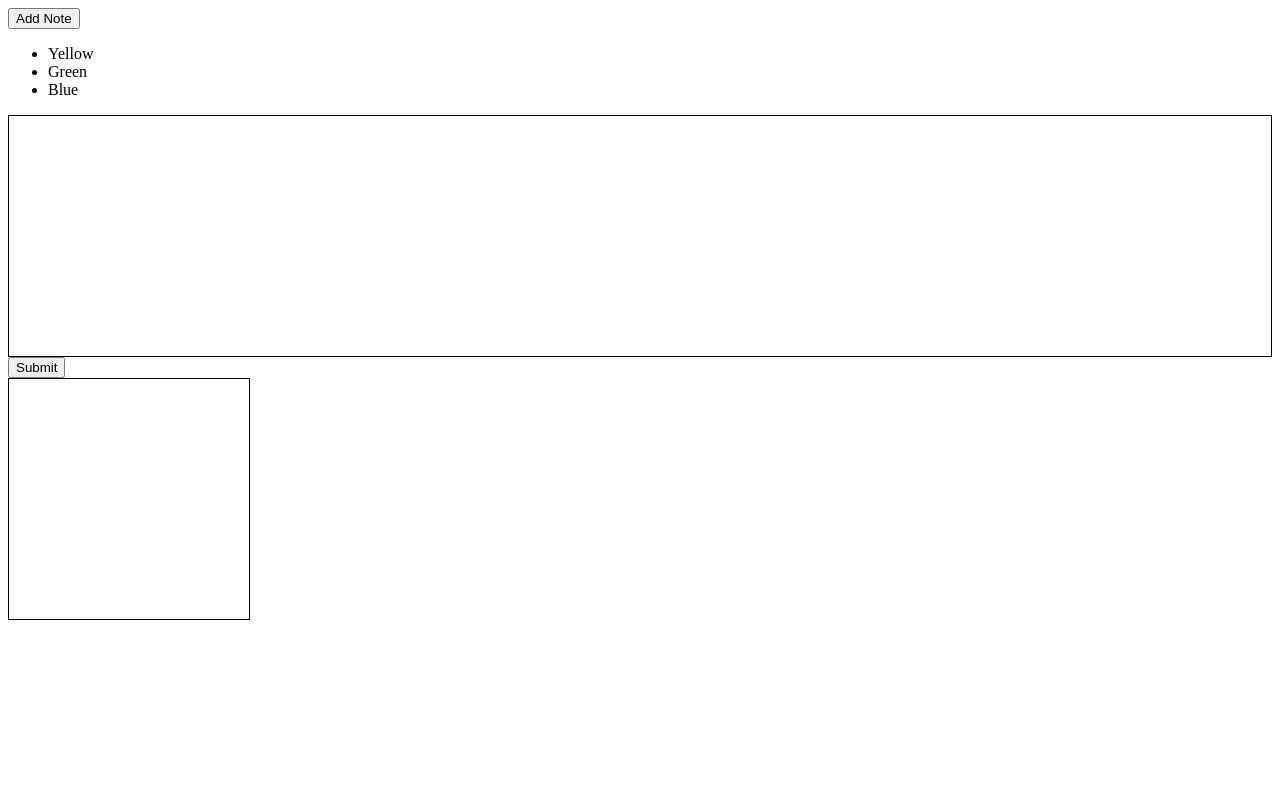
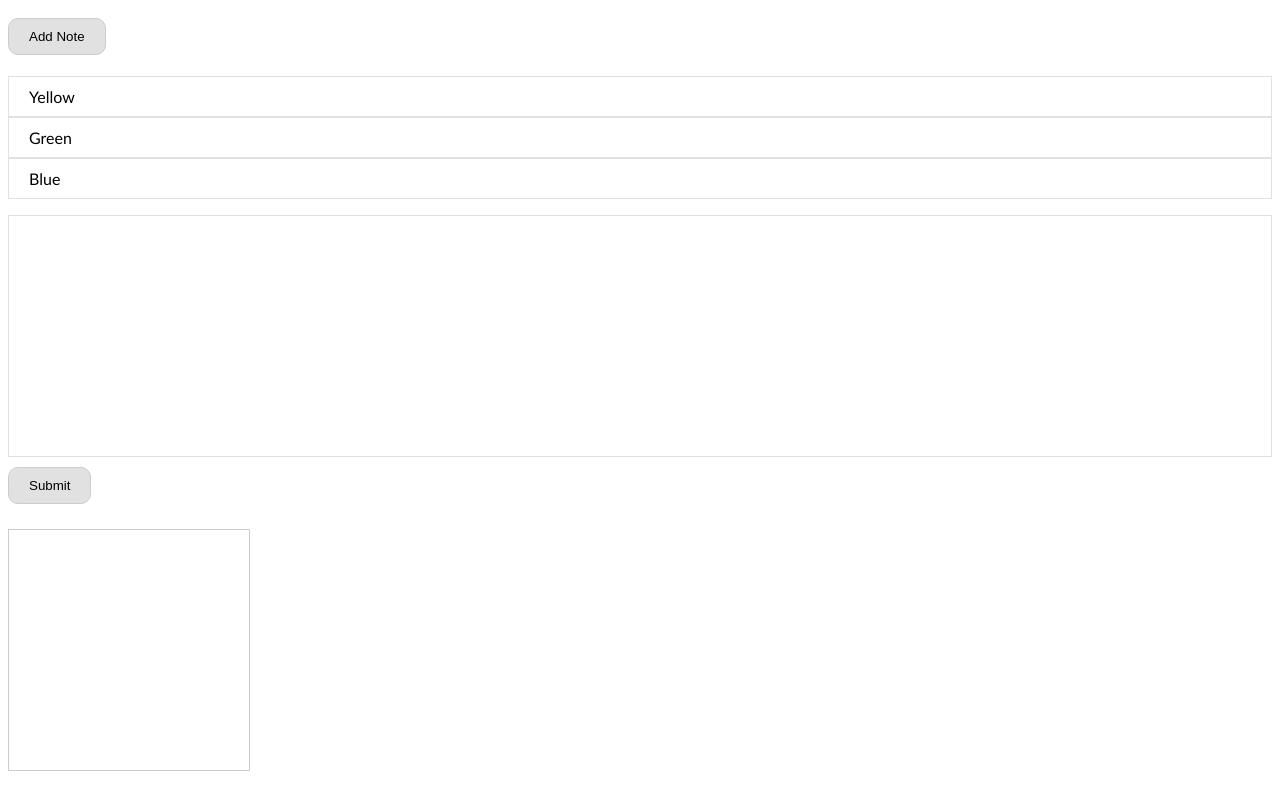
Before and after one commit to drakeltheryuujin/note_app, a plain HTML site: page index.html in a window 1280 px wide. Both pictures are taken after a click on the button "Add Note". Drawn offline with Linux system fonts and the light colour scheme.

Commit message:
making styles a little prettier

```diff
--- a/css.css
+++ b/css.css
@@ -1,5 +1,29 @@
+html, body {
+  font-family: "Trebuchet MS", sans-serif;
+}
+
+button {
+  margin-top: 10px;
+  margin-bottom: 5px;
+  border: none;
+  background: #e1e1e1;
+  padding: 10px 20px;
+  border-radius: 10px;
+  border: 1px solid #ccc;
+}
+
+ul {
+  list-style: square;
+  padding-left: 0;
+}
+
+ul li {
+  padding: 10px 20px;
+  border: 1px solid #e1e1e1;
+}
+
 .note-content {
-  border: 1px solid #000;
+  border: 1px solid #e1e1e1;
   outline: none;
   padding: 20px;
   height: 200px;
@@ -7,20 +31,34 @@
 
 .note-options {
   display: none;
+  margin-bottom: 20px;
 }
 
 .note {
   width: 200px;
   height: 200px;
   position: relative;
-  border: 1px solid #000;
+  border: 1px solid #ccc;
   padding: 20px;
+  margin-right: 20px;
+  margin-bottom: 20px;
+  float: left;
 }
 
 .actions {
   display: none;
+  width: 200px;
   position: absolute;
   bottom: 0;
   left: 0;
   padding: 20px;
+  border-top: 1px solid #ccc;
 }
+
+.btn-edit {
+  float: right;
+}
+
+.btn-delete {
+  float: left;
+}
```
